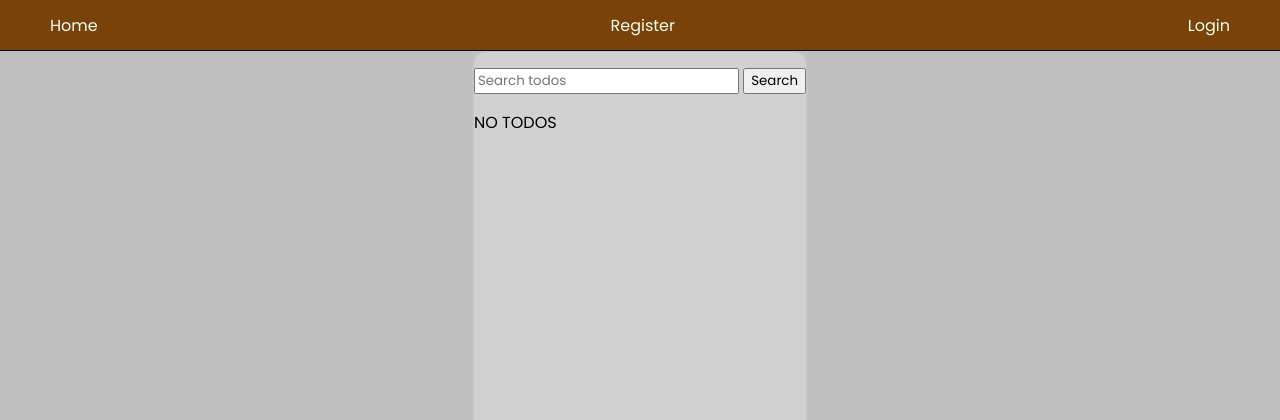
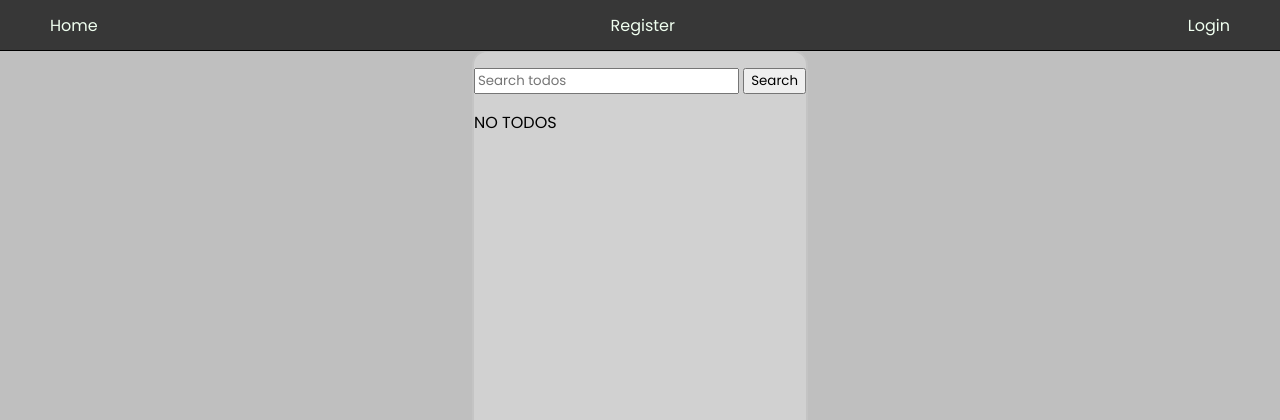
Before and after one commit to markussika/todo_lapsins, a PHP site: page / in a window 1280 px wide. Shown: the top 420 px of the page. Run offline with PHP 8.4, Linux system fonts and the light colour scheme; data that the repository does not hold is empty.

Commit message:
Update style.css

```diff
--- a/public/styles/style.css
+++ b/public/styles/style.css
@@ -62,7 +62,7 @@ table {
   height: 100%;
   align-items: center;
   justify-content: center;
-  z-index: 1;
+z-index: 1;
 }
 .p-description {
   line-break: auto;
@@ -124,7 +124,7 @@ tr:hover .p-wrapper {
   background: #ffffff;
   width: 450px;
   color: #4caf50;
-  margin-top: 50px;
+margin-top: 50px;
   display: flex;
 
   justify-content: center;
@@ -133,7 +133,7 @@ tr:hover .p-wrapper {
   padding: 20px;
   border-radius: 5px;
   box-shadow: 0px 10px 29px 0px #e0e0e0;
-  flex-direction: column;
+flex-direction: column;
 }
 .form-wrapper {
   display: flex;
@@ -213,7 +213,7 @@ nav {
   display: flex;
   align-items: center;
   justify-content: space-between;
-  z-index: 6;
+z-index: 6;
 }
 .navbarcol {
   transition: transform 250ms;
@@ -229,9 +229,9 @@ header {
   left: 0;
   width: 100vw;
   height: 50px;
-  background: rgb(120, 66, 8);
+  background: rgb(55, 55, 55);
   border-bottom: 1px solid #000000;
-  z-index: 6;
+z-index: 6;
 }
 body {
   padding-top: 50px;
```
